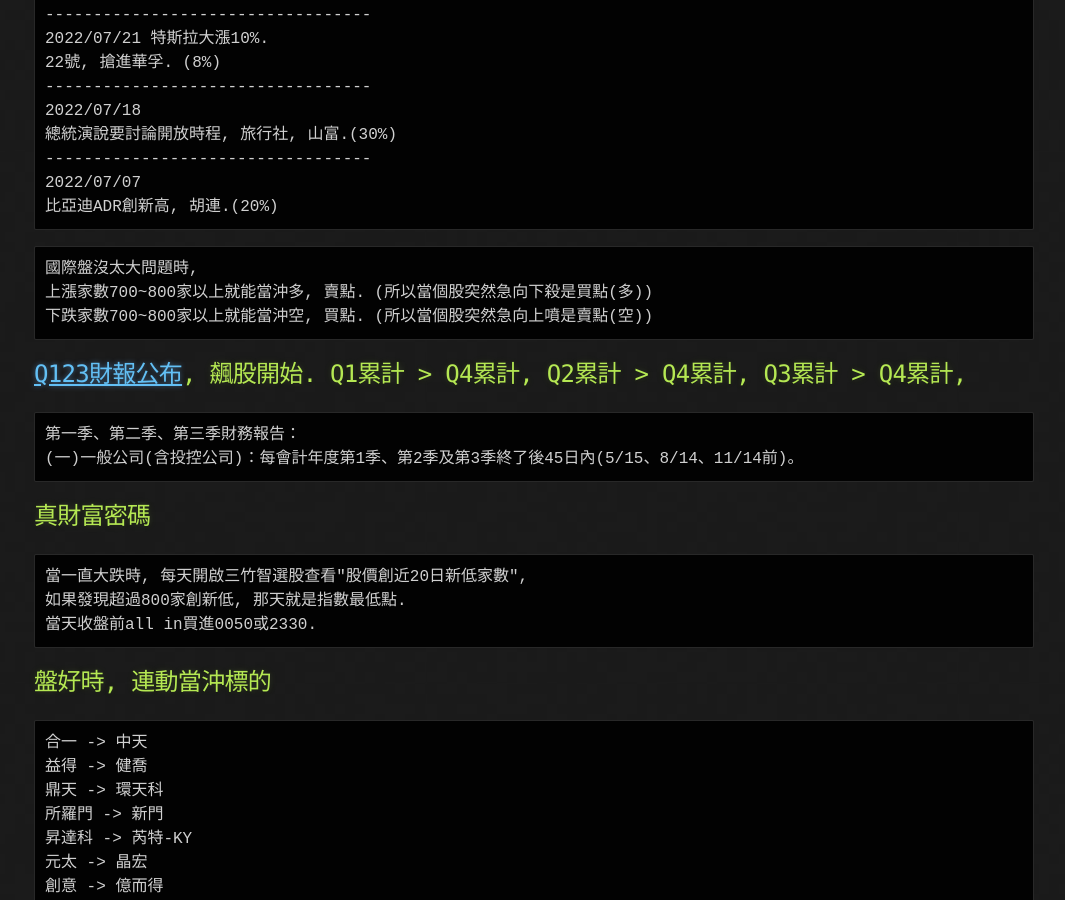
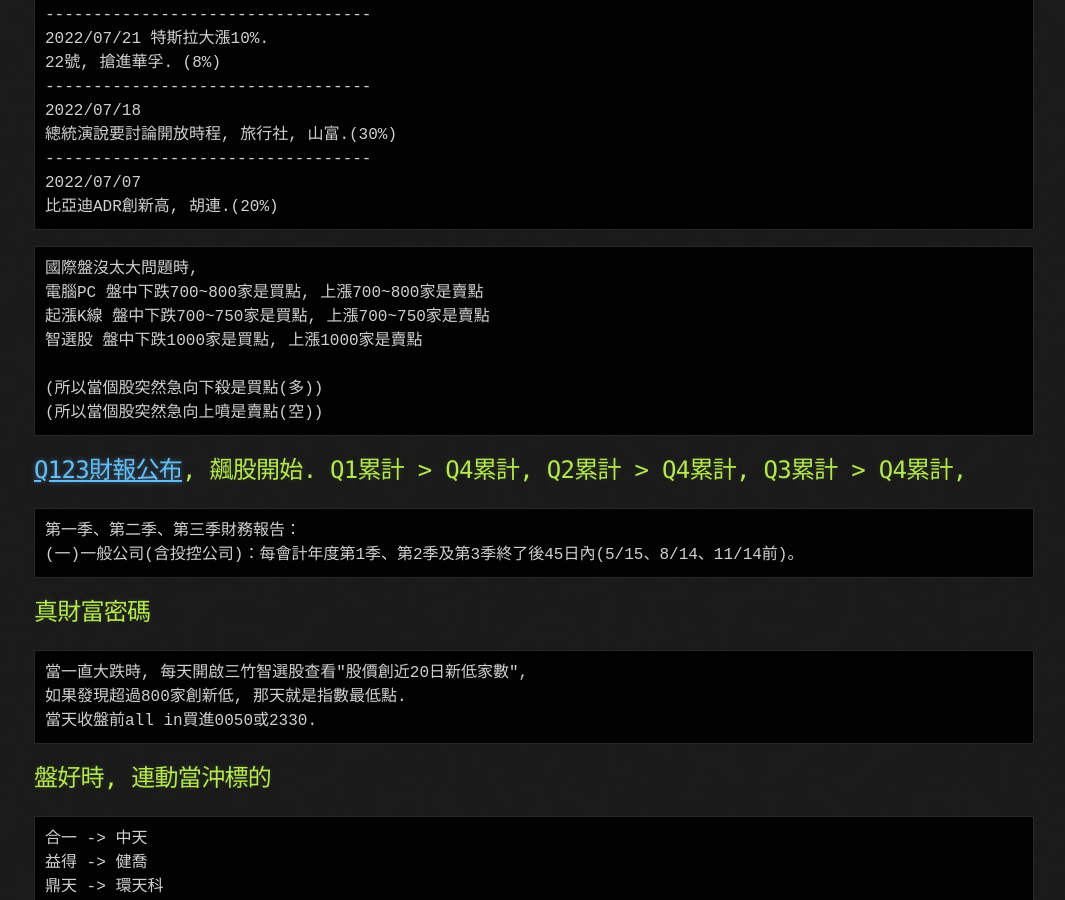
Before and after one commit to lepg5487/Stock_God, a Jekyll site: the page built from experience.md, in a window 1280 px wide and 900 px high, scrolled down 913 px. Shown: the whole window, without its empty margins (106-1171 px from the left). Built offline with Jekyll 4.4.1, drawn with Linux system fonts in a browser that asks for light colours; our own code applies the rules of GitHub Pages for plain Markdown files.

Commit message:
Update experience.md

````diff
--- a/experience.md
+++ b/experience.md
@@ -33,8 +33,12 @@
 
 ```
 國際盤沒太大問題時,
-上漲家數700~800家以上就能當沖多, 賣點. (所以當個股突然急向下殺是買點(多))
-下跌家數700~800家以上就能當沖空, 買點. (所以當個股突然急向上噴是賣點(空))
+電腦PC 盤中下跌700~800家是買點, 上漲700~800家是賣點
+起漲K線 盤中下跌700~750家是買點, 上漲700~750家是賣點
+智選股 盤中下跌1000家是買點, 上漲1000家是賣點
+
+(所以當個股突然急向下殺是買點(多))
+(所以當個股突然急向上噴是賣點(空))
 ```
 
 ## [Q123財報公布](https://www.twse.com.tw/zh/news/newsDetail/?id=11852), 飆股開始. Q1累計 > Q4累計, Q2累計 > Q4累計, Q3累計 > Q4累計,
````
